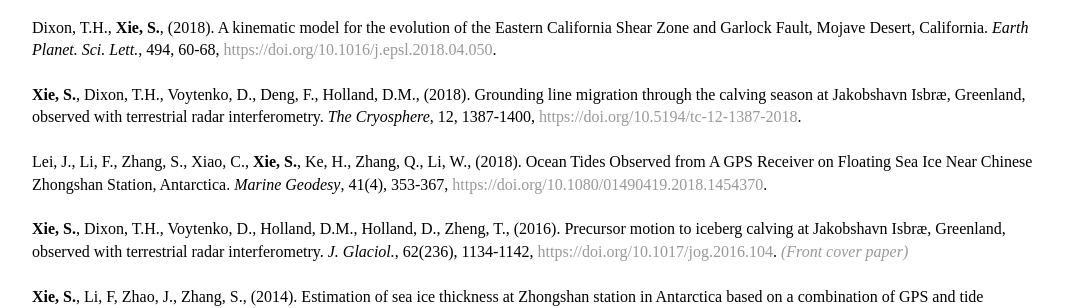
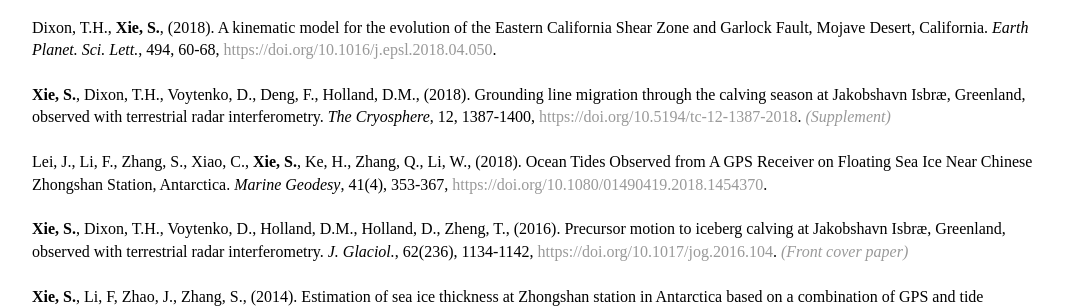
Before and after one commit to suruixie/suruixie.github.io, a Jekyll site: the page built from publications/index.html, in a window 1280 px wide. Shown: the part 202-510 px from the top of the page, without its empty margins (96-1177 px from the left). Built offline with Jekyll 4.4.1, drawn with Linux system fonts in a browser that asks for light colours; a style sheet for code colours, icons or effects is not loaded.

Commit message:
Update index.html

```diff
--- a/publications/index.html
+++ b/publications/index.html
@@ -10,7 +10,7 @@
 		<br style="line-height:0.1em">
 		Dixon, T.H., <strong>Xie, S.</strong>, (2018). A kinematic model for the evolution of the Eastern California Shear Zone and Garlock Fault, Mojave Desert, California. <em>Earth Planet. Sci. Lett.</em>, 494, 60-68, <a href="https://doi.org/10.1016/j.epsl.2018.04.050">https://doi.org/10.1016/j.epsl.2018.04.050</a>.  <br>
 		<br style="line-height:0.1em">
-		<strong>Xie, S.</strong>, Dixon, T.H., Voytenko, D., Deng, F., Holland, D.M., (2018). Grounding line migration through the calving season at Jakobshavn Isbræ, Greenland, observed with terrestrial radar interferometry. <em>The Cryosphere</em>, 12, 1387-1400, <a href="https://doi.org/10.5194/tc-12-1387-2018">https://doi.org/10.5194/tc-12-1387-2018</a>.  <br>
+		<strong>Xie, S.</strong>, Dixon, T.H., Voytenko, D., Deng, F., Holland, D.M., (2018). Grounding line migration through the calving season at Jakobshavn Isbræ, Greenland, observed with terrestrial radar interferometry. <em>The Cryosphere</em>, 12, 1387-1400, <a href="https://doi.org/10.5194/tc-12-1387-2018">https://doi.org/10.5194/tc-12-1387-2018</a>. <em><a href="../suppl/2018/Xie_2018_TC_supp.pdf"> (Supplement)</a></em> <br>
 		<br style="line-height:0.1em">
 		Lei, J., Li, F., Zhang, S., Xiao, C., <strong>Xie, S.</strong>, Ke, H., Zhang, Q., Li, W., (2018). Ocean Tides Observed from A GPS Receiver on Floating Sea Ice Near Chinese Zhongshan Station, Antarctica. <em>Marine Geodesy</em>, 41(4), 353-367, <a href="https://doi.org/10.1080/01490419.2018.1454370">https://doi.org/10.1080/01490419.2018.1454370</a>.  <br>
 		<br style="line-height:0.1em">
```
